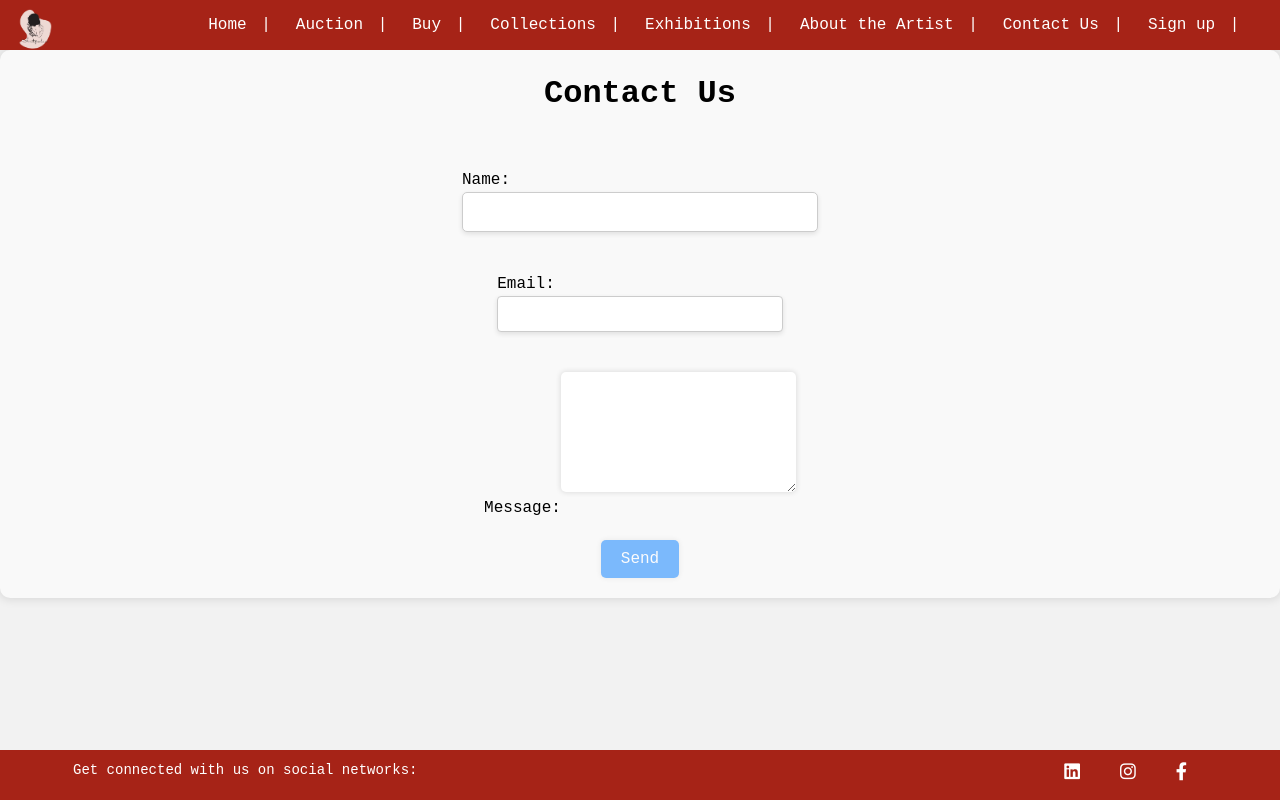
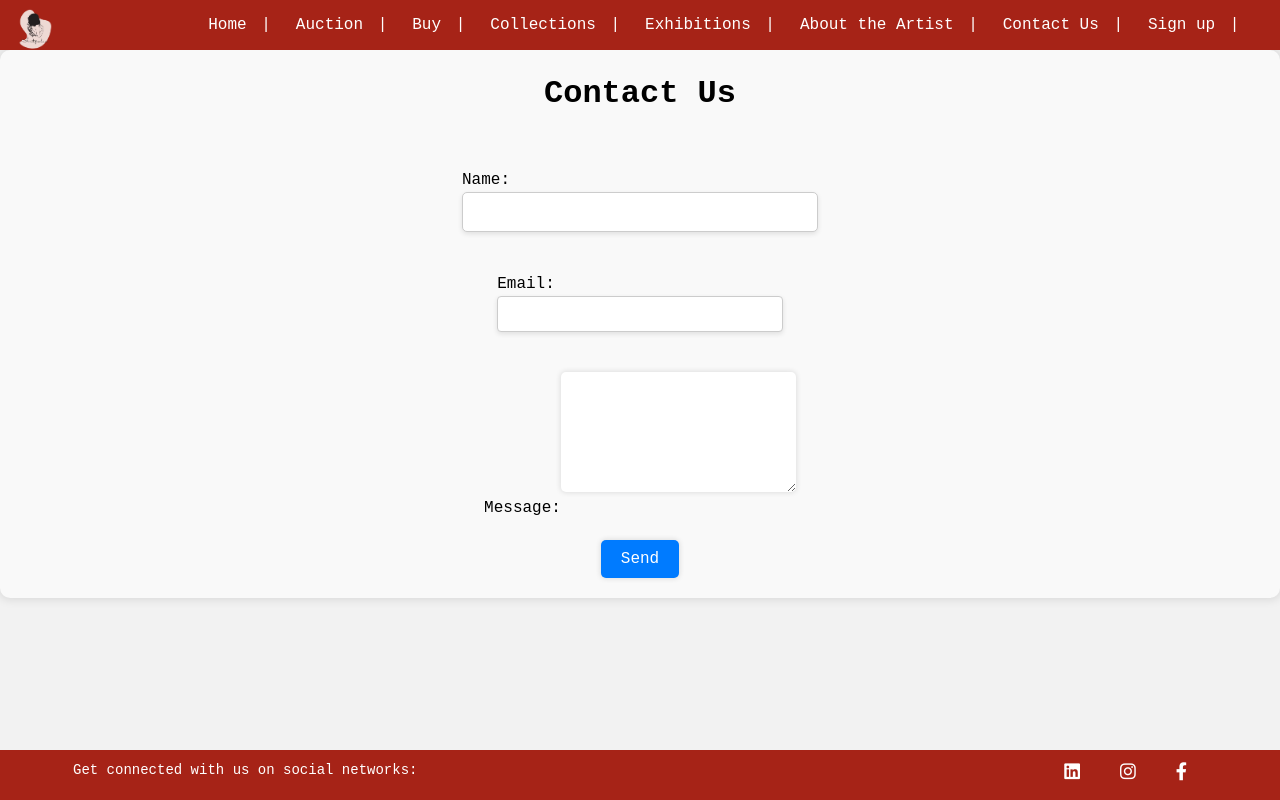
Before and after one commit to thcainthry/Artfolio, a React (Create React App) app in the folder client/: page /Contact in a window 1280 px wide. Built offline with nearby package versions, Linux system fonts and the light colour scheme; a web font is replaced by a local one.

Commit message:
Redirect and Formik

```diff
--- a/client/package.json
+++ b/client/package.json
@@ -10,13 +10,15 @@
         "@testing-library/react": "^13.4.0",
         "@testing-library/user-event": "^13.5.0",
         "components": "^0.1.0",
+        "formik": "^2.2.9",
         "jwt-decode": "^3.1.2",
         "react": "^18.2.0",
         "react-dom": "^18.2.0",
         "react-router-dom": "^5.3.4",
         "react-scripts": "^5.0.1",
         "read-scripts": "^1.1.0",
-        "web-vitals": "^2.1.4"
+        "web-vitals": "^2.1.4",
+        "yup": "^1.1.1"
     },
     "scripts": {
         "start": "react-scripts start nodemon server",
--- a/client/src/App.js
+++ b/client/src/App.js
@@ -22,6 +22,7 @@ import {
   BrowserRouter as Router,
   Switch,
   Route,
+  Redirect,
 
 } from "react-router-dom";
 
@@ -31,6 +32,9 @@ export default function App() {
       <div className="App">
         <Navbar />
         <Switch>
+        <Route exact path="/">
+            <Redirect to="/Home" />
+          </Route>
           <Route exact path="/Home" component={Home} />
           <Route exact path="/About" component={About}/>
           <Route exact path="/Exhibition" component={Exhibition}/>
--- a/client/src/components/environments/ContactUsForm.js
+++ b/client/src/components/environments/ContactUsForm.js
@@ -1,69 +1,57 @@
 import React, { useState } from 'react';
 import axios from 'axios';
-//import { useNavigate } from "react-router-dom";
-//import { Link, useNavigate } from "react-router-dom";
+import { Formik, Form, Field, ErrorMessage } from 'formik';
+import * as Yup from 'yup';
+import { useHistory } from 'react-router-dom';
+
+const validationSchema = Yup.object({
+  name: Yup.string().required('Name is required'),
+  email: Yup.string().email('Invalid email').required('Email is required'),
+  message: Yup.string().required('Message is required'),
+});
 
 const ContactUsForm = () => {
-  const [name, setName] = useState('');
-  const [email, setEmail] = useState('');
-  const [message, setMessage] = useState('');
   const [error, setError] = useState(false);
+ const navigate = useHistory();
 
- //const navigate = useNavigate();
-
-  const isFormValid = () => {
-    return name !== '' && email !== '' && message !== '';
-  }
-
- const handleFormSubmit = async (e) => {
-    e.preventDefault();
+  const handleFormSubmit = async (values) => {
     try {
-      await axios.post("http://localhost:5000/ContactUsForm", { name, email, message });
-      //nvigate("/");
+      await axios.post("http://localhost:5000/ContactUsForm", values);
+      navigate("/");
     } catch (err) {
       console.log(err);
-      setError(true)
+      setError(true);
     }
   };
 
   return (
-    <form onSubmit={handleFormSubmit}>
+    <Formik
+      initialValues={{ name: '', email: '', message: '' }}
+      validationSchema={validationSchema}
+      onSubmit={handleFormSubmit}
+    >
+      <Form>
         <div>
           <label htmlFor="name">Name:</label>
-        <input
-          type="text"
-          id="name"
-          name="name"
-          value={name}
-          onChange={(e) => setName(e.target.value)}
-          required
-        />
+          <Field type="text" id="name" name="name" required />
+          <ErrorMessage name="name" component="div" />
         </div>
         <div>
           <label htmlFor="email">Email:</label>
-        <input
-          type="email"
-          id="email"
-          name="email"
-          value={email}
-          onChange={(e) => setEmail(e.target.value)}
-          required
-        />
+          <Field type="email" id="email" name="email" required />
+          <ErrorMessage name="email" component="div" />
         </div>
         <div>
           <label htmlFor="message">Message:</label>
-        <textarea
-          id="message"
-          name="message"
-          value={message}
-          onChange={(e) => setMessage(e.target.value)}
-          required
-        />
+          <Field as="textarea" id="message" name="message" required />
+          <ErrorMessage name="message" component="div" />
         </div>
-      <button type="submit" disabled={!isFormValid()}>Send</button>
-      {error && <p>There was an error submitting the form. Please try again later.</p>}
-    </form>
+        <button type="submit">Send</button>
+        {error && (
+          <p>There was an error submitting the form. Please try again later.</p>
+        )}
+      </Form>
+    </Formik>
   );
 };
-
 export default ContactUsForm;
```
Also changed, not shown: 1 other file (tests, documents, lock files or other folders). Lines whose indentation alone changed are shown as unchanged.
